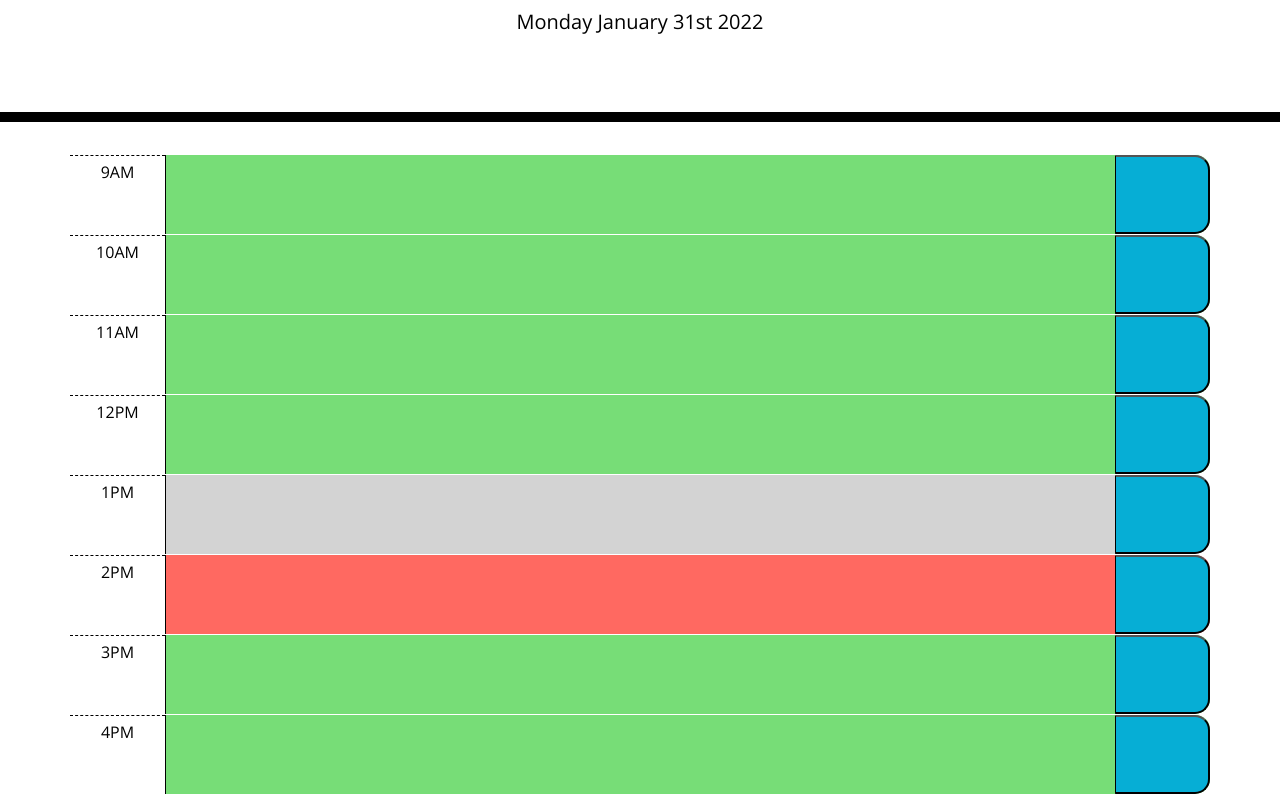
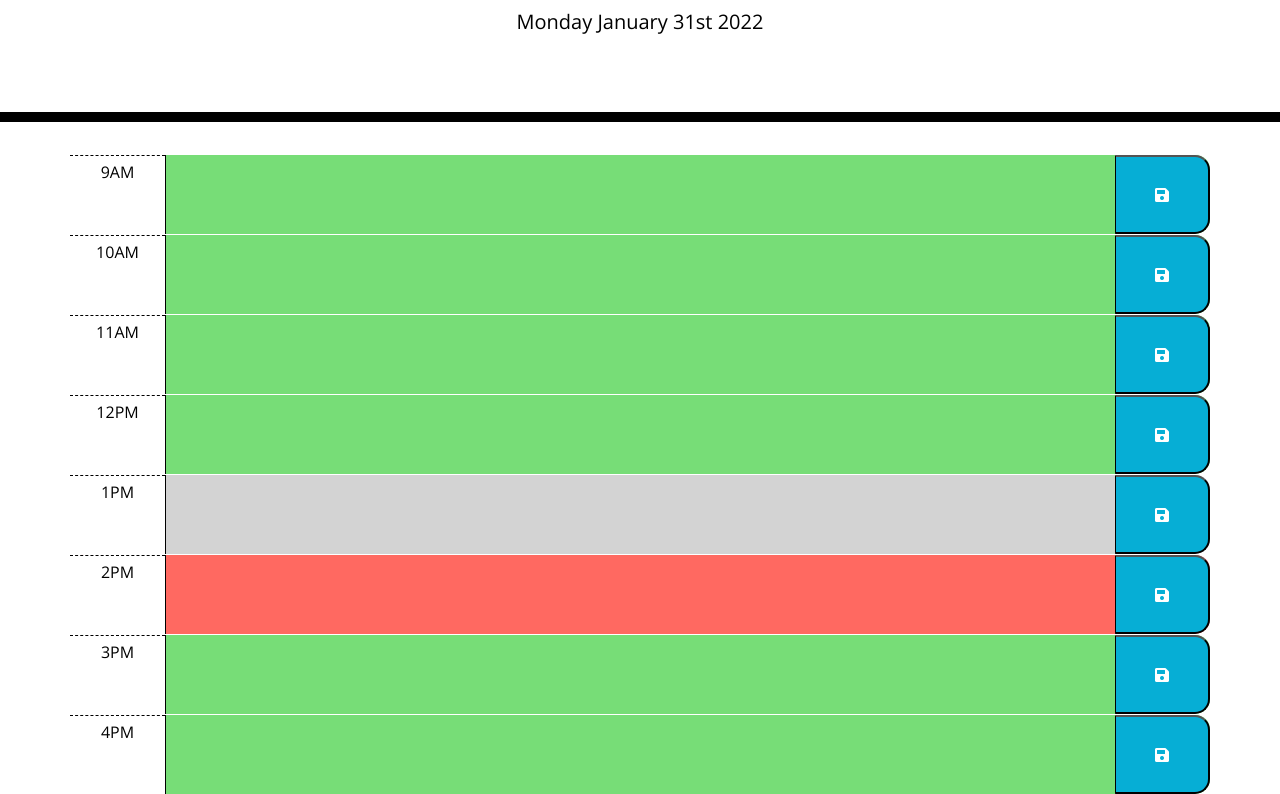
Before and after one commit to brycelarkin13/Work-Day-Scheduler, a plain HTML site: page index.html in a window 1280 px wide. Shown: the part 182-976 px from the top of the page. Drawn offline with nearby package versions, Linux system fonts and the light colour scheme.

Commit message:
basic start

```diff
--- a/index.html
+++ b/index.html
@@ -24,49 +24,49 @@
     <div class="time-block row" id="9">
       <div class="col-1 hour pt-2">9AM</div>
       <textarea class="col-10 notes"></textarea>
-      <button class="col-1 saveBtn"></button>
+      <button class="col-1 saveBtn"><span class="fas fa-save"></span></button>
     </div>
 
     <div class="time-block row" id="10">
       <div class="col-1 hour pt-2">10AM</div>
       <textarea class="col-10 notes"></textarea>
-      <button class="col-1 saveBtn"></button>
+      <button class="col-1 saveBtn"><span class="fas fa-save"></span></button>
     </div>
 
     <div class="time-block row" id="11">
       <div class="col-1 hour pt-2">11AM</div>
       <textarea class="col-10 notes"></textarea>
-      <button class="col-1 saveBtn"></button>
+      <button class="col-1 saveBtn"><span class="fas fa-save"></span></button>
     </div>
 
     <div class="time-block row" id="12">
       <div class="col-1 hour pt-2">12PM</div>
       <textarea class="col-10 notes"></textarea>
-      <button class="col-1 saveBtn"></button>
+      <button class="col-1 saveBtn"><span class="fas fa-save"></span></button>
     </div>
 
     <div class="time-block row" id="1">
       <div class="col-1 hour pt-2">1PM</div>
       <textarea class="col-10 notes"></textarea>
-      <button class="col-1 saveBtn"></button>
+      <button class="col-1 saveBtn"><span class="fas fa-save"></span></button>
     </div>
 
     <div class="time-block row" id="2">
       <div class="col-1 hour pt-2">2PM</div>
       <textarea class="col-10 notes"></textarea>
-      <button class="col-1 saveBtn"></button>
+      <button class="col-1 saveBtn"><span class="fas fa-save"></span></button>
     </div>
 
     <div class="time-block row" id="3">
       <div class="col-1 hour pt-2">3PM</div>
       <textarea class="col-10 notes"></textarea>
-      <button class="col-1 saveBtn"></button>
+      <button class="col-1 saveBtn"><span class="fas fa-save"></span></button>
     </div>
 
     <div class="time-block row" id="4">
       <div class="col-1 hour pt-2">4PM</div>
       <textarea class="col-10 notes"></textarea>
-      <button class="col-1 saveBtn"></button>
+      <button class="col-1 saveBtn"><span class="fas fa-save"></span></button>
     </div>
 
 
--- a/script.js
+++ b/script.js
@@ -32,10 +32,6 @@ function blockColor() {
 // save button click function for tiem block
 saveBtn.on("click", function() {
 
-    var time = $(this).children(".hour").text();
-    var note = $(this).children(".notes").val();
-
-    localStorage.setItem(time, note);
 });
 
 function dayPlanner() {
@@ -49,7 +45,7 @@ function dayPlanner() {
 
 
     })
-}
+};
 
 // call functions
 dayPlanner();
```
